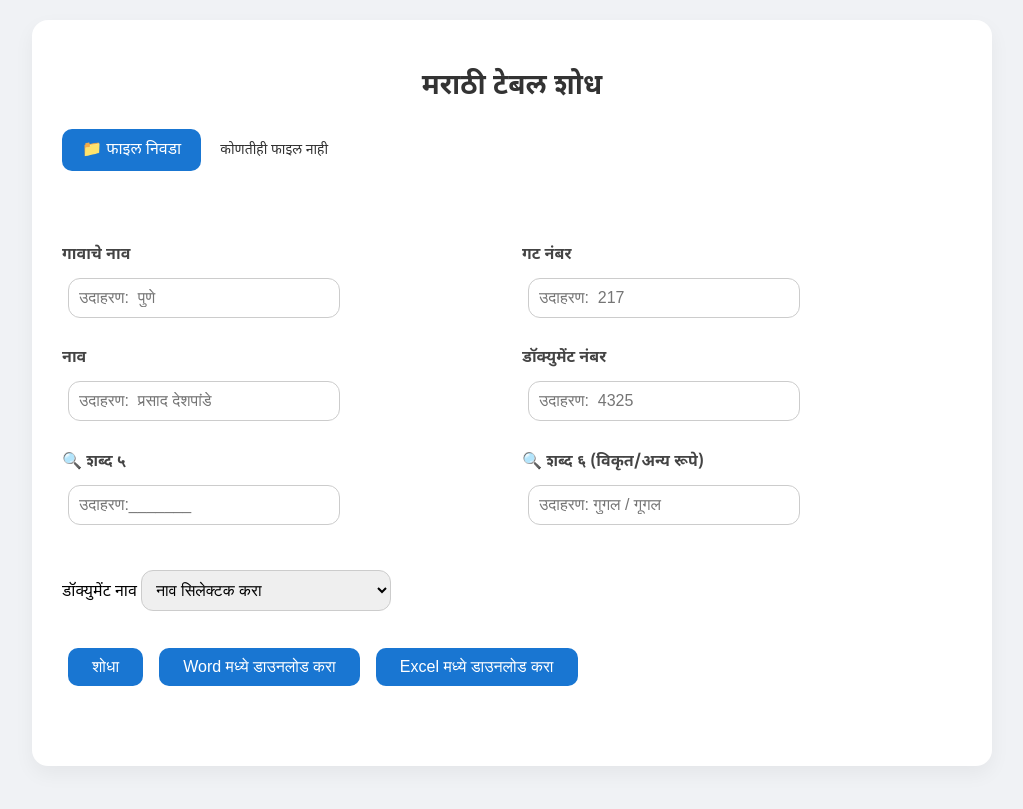
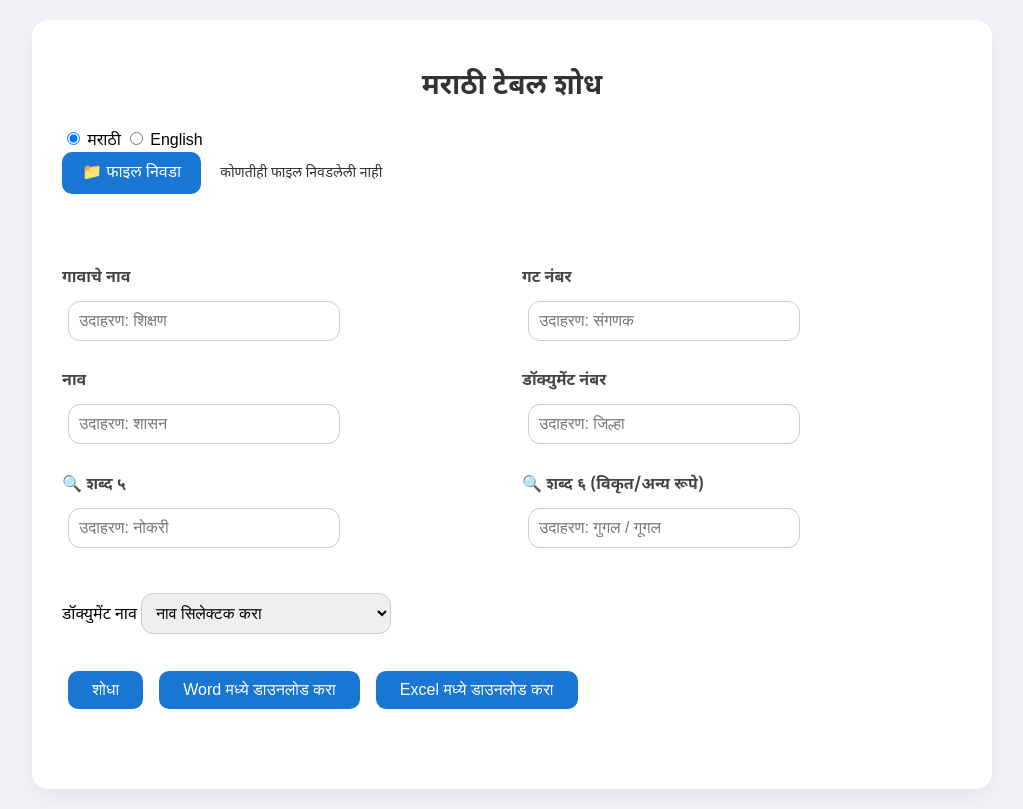
Before and after one commit to Gauravkaroshi/leagaler, a plain HTML site: page index.html in a window 1280 px wide. Shown: the whole page, without its empty margins (128-1151 px from the left). Drawn offline with nearby package versions, Linux system fonts and the light colour scheme.

Commit message:
Update index.html

```diff
--- a/index.html
+++ b/index.html
@@ -10,39 +10,48 @@
 <body>
   <div class="container">
     <h1>मराठी टेबल शोध</h1>
+	<div class="language-switch">
+  <label>
+    <input type="radio" name="lang" value="mr" checked onchange="switchLanguage(this.value)" /> मराठी
+  </label>
+  <label>
+    <input type="radio" name="lang" value="en" onchange="switchLanguage(this.value)" /> English
+  </label>
+</div>
+
 <div class="file-upload">
   <label for="fileInput" class="upload-btn">📁 फाइल निवडा</label>
   <input type="file" id="fileInput" multiple accept=".xls,.xlsx" />
-  <span id="fileCount">कोणतीही फाइल नाही</span>
+  <span id="fileCount">कोणतीही फाइल निवडलेली नाही</span>
 </div>
     <br /><br />
     <div class="search-boxes">
   <div class="search-row">
     <div class="search-field">
       <label for="search1"> गावाचे नाव</label>
-      <input type="text" id="search1" placeholder="उदाहरण:  पुणे" />
+      <input type="text" id="search1" placeholder="उदाहरण: शिक्षण" />
     </div>
     <div class="search-field">
       <label for="search2"> गट नंबर</label>
-      <input type="text" id="search2" placeholder="उदाहरण:  217" />
+      <input type="text" id="search2" placeholder="उदाहरण: संगणक" />
     </div>
   </div>
 
   <div class="search-row">
     <div class="search-field">
       <label for="search3"> नाव</label>
-      <input type="text" id="search3" placeholder="उदाहरण:  प्रसाद देशपांडे" />
+      <input type="text" id="search3" placeholder="उदाहरण: शासन" />
     </div>
     <div class="search-field">
       <label for="search4"> डॉक्युमेंट नंबर</label>
-      <input type="text" id="search4" placeholder="उदाहरण:  4325" />
+      <input type="text" id="search4" placeholder="उदाहरण: जिल्हा" />
     </div>
   </div>
 
   <div class="search-row">
     <div class="search-field">
       <label for="search5">🔍 शब्द ५</label>
-      <input type="text" id="search5" placeholder="उदाहरण:_______" />
+      <input type="text" id="search5" placeholder="उदाहरण: नोकरी" />
     </div>
     <div class="search-field">
       <label for="search6">🔍 शब्द ६ (विकृत/अन्य रूपे)</label>
```
